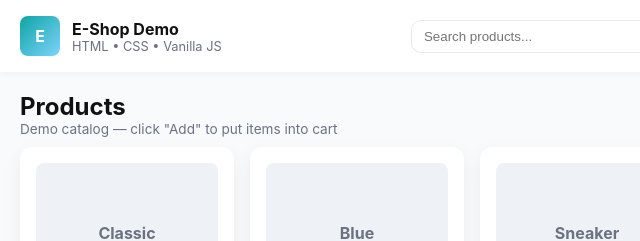
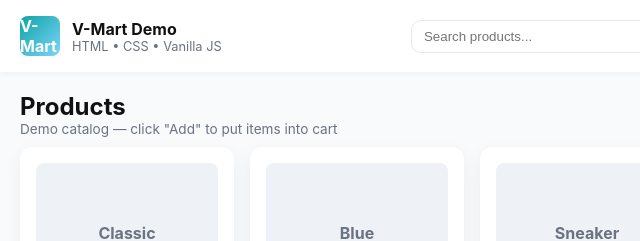
Before and after one commit to vikas0799/ecommerceUI, a plain HTML site: page index.html in a window 1280 px wide. Shown: the top 241 px of the page, 0-640 px from the left. Drawn offline with Linux system fonts and the light colour scheme.

Commit message:
v-mart added

```diff
--- a/index.html
+++ b/index.html
@@ -3,15 +3,15 @@
 <head>
   <meta charset="utf-8" />
   <meta name="viewport" content="width=device-width, initial-scale=1" />
-  <title>Mini E-commerce Demo</title>
+  <title>Mini E-commerce V-mart</title>
   <link rel="stylesheet" href="style.css">
 </head>
 <body>
   <header>
     <div class="brand">
-      <div class="logo">E</div>
+      <div class="logo">V-Mart</div>
       <div>
-        <div style="font-weight:700">E-Shop Demo</div>
+        <div style="font-weight:700">V-Mart Demo</div>
         <div style="font-size:.8rem;color:var(--muted)">HTML • CSS • Vanilla JS</div>
       </div>
     </div>
```
